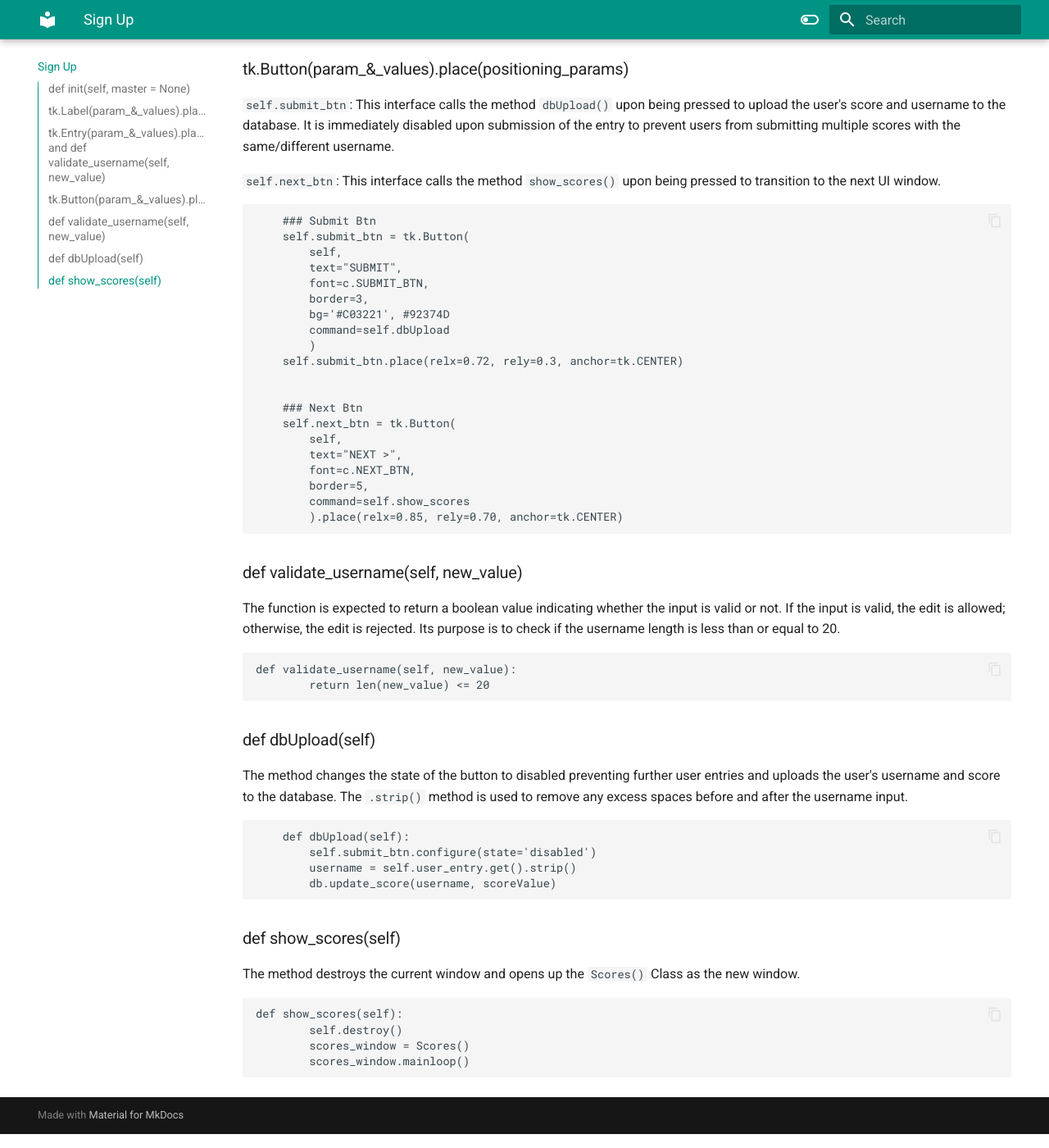
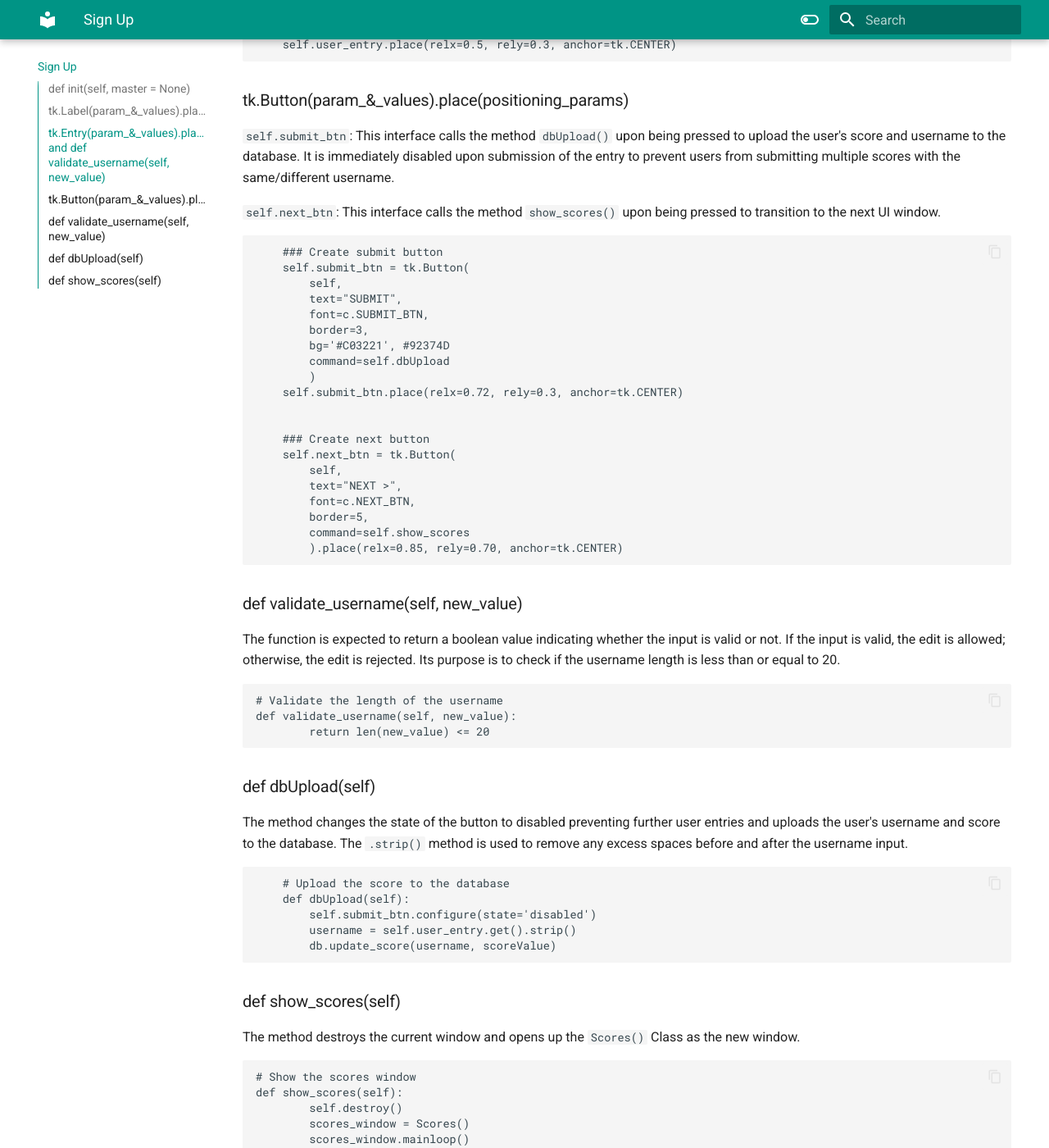
Before and after one commit to zed-ex/CTD-1D-Documentation-Site, an MkDocs documentation site: the page built from docs/signup.md, in a window 1280 px wide and 1400 px high, scrolled down 1478 px. Shown: the whole window at 82% size. Built offline with MkDocs 1.6.1 and Material for MkDocs 9.7.7, drawn with Linux system fonts in a browser that asks for light colours; some of the changed text lies outside the part shown.

Commit message:
Update signup.md
Added comments for signup

````diff
--- a/docs/signup.md
+++ b/docs/signup.md
@@ -2,6 +2,7 @@
 Initialise SignUp Tkinter frame.
 ``` py
  def __init__(self, master = None):
+    # Initialize the frame
     tk.Frame.__init__(self, master, bg='#F2D0A4')
     self.grid(sticky="nsew")
     self.master.columnconfigure(0, weight=1)
@@ -16,6 +17,7 @@ Creation of customization texts to be displayed on the screen with access
 to the place method to achieve the desired position of the label element.
 ``` py
     ### Label
+    # Create sign-up page layout
     self.label = tk.Label(
         self,
         text="Fill in to Record Your Score!",
@@ -58,7 +60,7 @@ Entry widget `self.user_entry` is validated according to the rules defined in th
 
 `self.next_btn`: This interface calls the method `show_scores()` upon being pressed to transition to the next UI window.
 ``` py
-    ### Submit Btn
+    ### Create submit button
     self.submit_btn = tk.Button(
         self,
         text="SUBMIT",
@@ -70,7 +72,7 @@ Entry widget `self.user_entry` is validated according to the rules defined in th
     self.submit_btn.place(relx=0.72, rely=0.3, anchor=tk.CENTER)
 
 
-    ### Next Btn
+    ### Create next button
     self.next_btn = tk.Button(
         self,
         text="NEXT >",
@@ -83,6 +85,7 @@ Entry widget `self.user_entry` is validated according to the rules defined in th
 ### def validate_username(self, new_value)
 The function is expected to return a boolean value indicating whether the input is valid or not. If the input is valid, the edit is allowed; otherwise, the edit is rejected. Its purpose is to check if the username length is less than or equal to 20.
 ``` py
+# Validate the length of the username
 def validate_username(self, new_value):
         return len(new_value) <= 20
 ```
@@ -91,6 +94,7 @@ def validate_username(self, new_value):
 The method changes the state of the button to disabled preventing further user entries and uploads the user's username and score to the database.
 The `.strip()` method is used to remove any excess spaces before and after the username input.
 ``` py
+    # Upload the score to the database
     def dbUpload(self):
         self.submit_btn.configure(state='disabled')
         username = self.user_entry.get().strip()
@@ -100,6 +104,7 @@ The `.strip()` method is used to remove any excess spaces before and after the u
 ### def show_scores(self)
 The method destroys the current window and opens up the `Scores()` Class as the new window.
 ``` py
+# Show the scores window
 def show_scores(self):
         self.destroy()
         scores_window = Scores()
````
